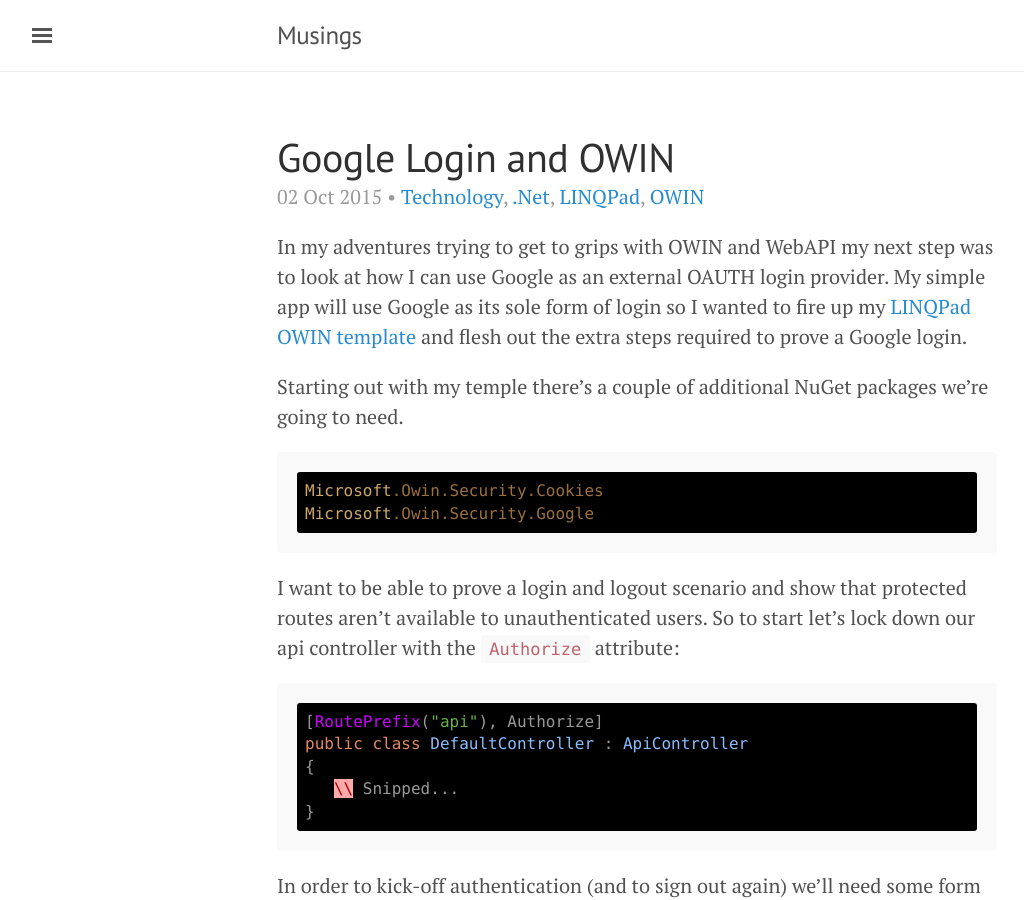
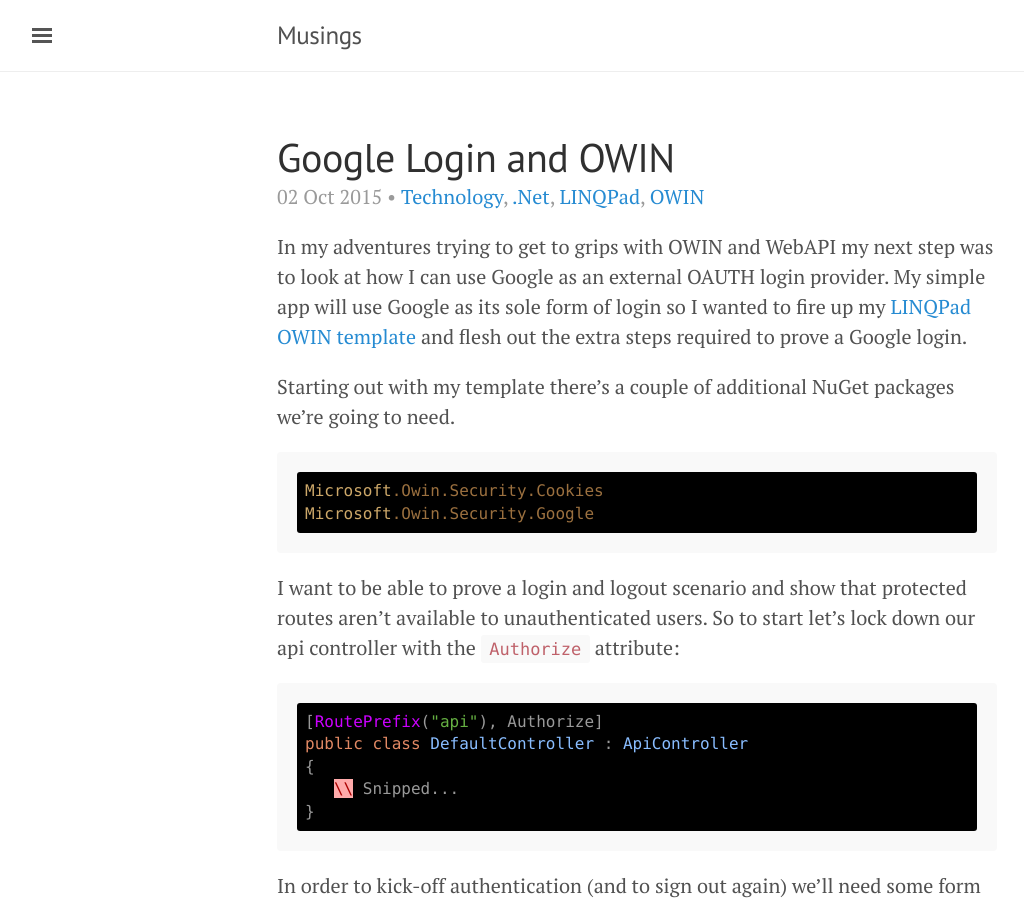
Before and after one commit to incongruousm/blog, a Jekyll site: the page built from _posts/2015-10-02-google-login-and-owin.md, in a window 1280 px wide and 900 px high. Shown: the whole window, without its empty margins (3-1027 px from the left). Built offline with Jekyll 4.4.1, drawn with Linux system fonts in a browser that asks for light colours; some of the changed text lies outside the part shown.

Commit message:
Fix up some typos

````diff
--- a/_posts/2015-10-02-google-login-and-owin.md
+++ b/_posts/2015-10-02-google-login-and-owin.md
@@ -7,7 +7,7 @@
 
 In my adventures trying to get to grips with OWIN and WebAPI my next step was to look at how I can use Google as an external OAUTH login provider. My simple app will use Google as its sole form of login so I wanted to fire up my [LINQPad OWIN template]({% post_url 2015-09-25-owin-webapi-linqpad %}) and flesh out the extra steps required to prove a Google login.
 
-Starting out with my temple there's a couple of additional NuGet packages we're going to need.
+Starting out with my template there's a couple of additional NuGet packages we're going to need.
 
 ```
 Microsoft.Owin.Security.Cookies
````
Also changed, not shown: other parts of _posts/2015-10-02-google-login-and-owin.md (+1 -1 lines), 2 other files.
